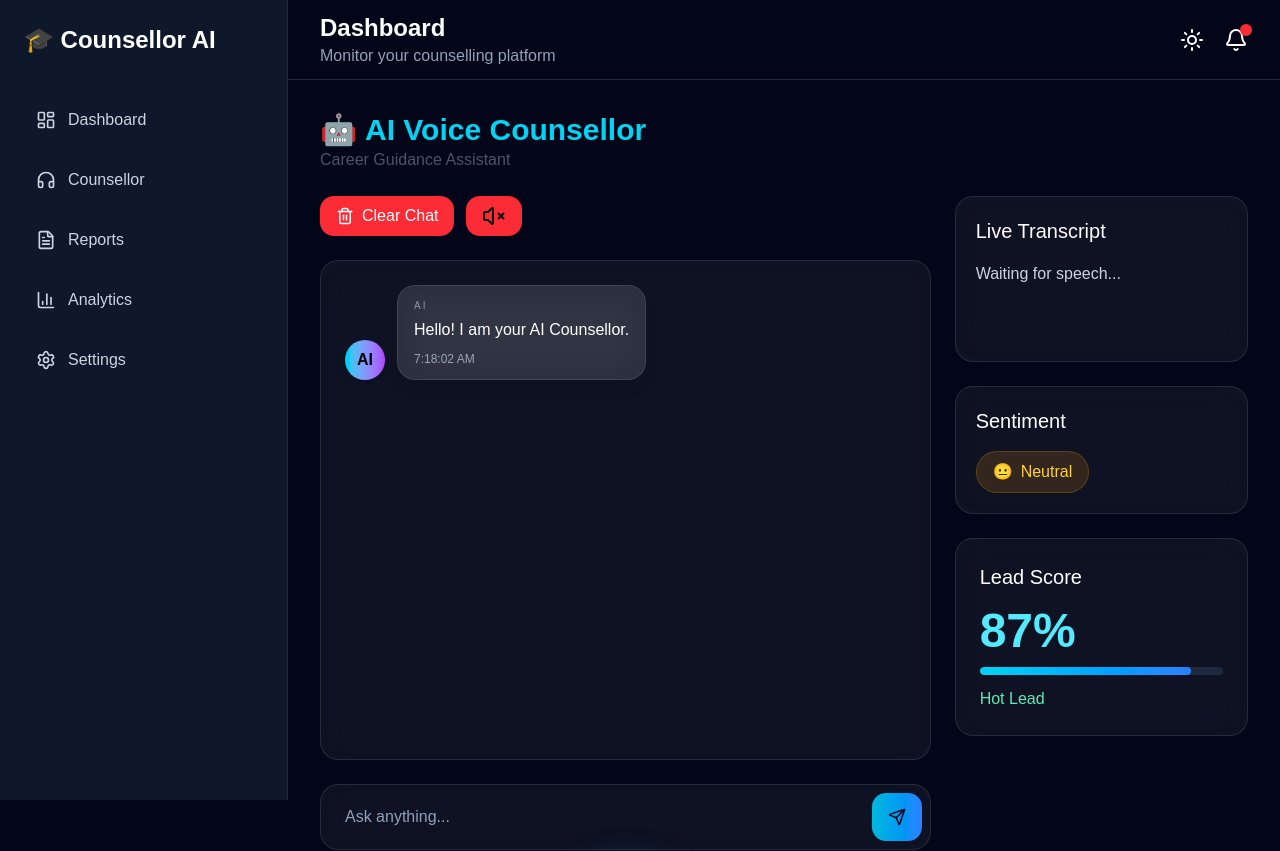
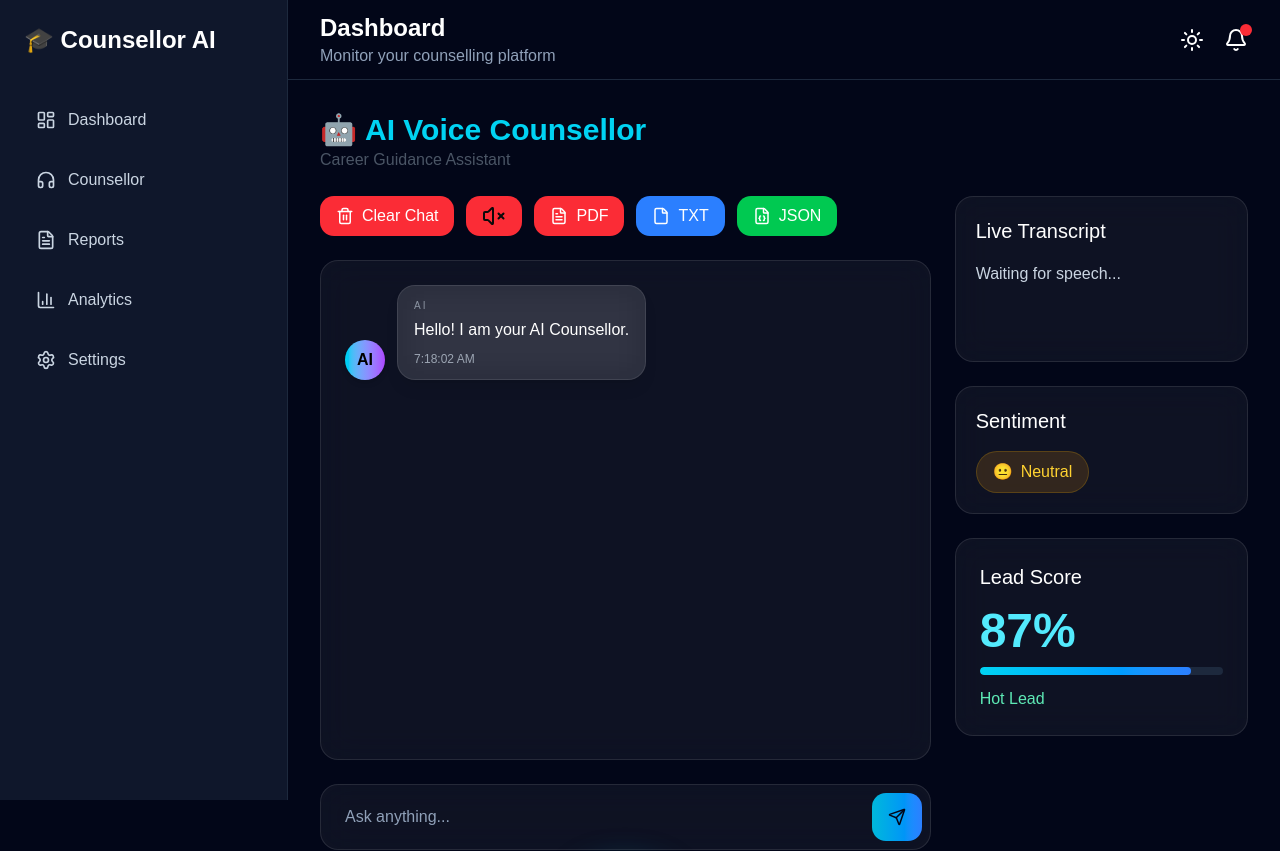
Before and after one commit to SaniaValiyani/AI-Voice-Counsellor, a React (Vite) app in the folder frontend/: page /counsellor in a window 1280 px wide. Shown: the top 851 px of the page. Built offline with nearby package versions, Linux system fonts and the light colour scheme.

Commit message:
export conversations

```diff
--- /dev/null
+++ b/frontend/src/components/counsellor/ExportButtons.tsx
@@ -0,0 +1,73 @@
+import {
+  FileText,
+  FileJson,
+  File
+} from "lucide-react";
+
+import {
+  exportAsPDF,
+  exportAsTXT,
+  exportAsJSON,
+} from "../../services/exportService";
+
+import { useCounsellorStore }
+from "../../store/counsellorStore";
+
+export default function ExportButtons() {
+  const { messages } =
+    useCounsellorStore();
+
+  return (
+    <div className="flex gap-3 flex-wrap">
+
+      <button
+        onClick={() =>
+          exportAsPDF(messages)
+        }
+        className="
+        px-4 py-2
+        rounded-xl
+        bg-red-500
+        text-white
+        flex items-center gap-2
+        "
+      >
+        <FileText size={18}/>
+        PDF
+      </button>
+
+      <button
+        onClick={() =>
+          exportAsTXT(messages)
+        }
+        className="
+        px-4 py-2
+        rounded-xl
+        bg-blue-500
+        text-white
+        flex items-center gap-2
+        "
+      >
+        <File size={18}/>
+        TXT
+      </button>
+
+      <button
+        onClick={() =>
+          exportAsJSON(messages)
+        }
+        className="
+        px-4 py-2
+        rounded-xl
+        bg-green-500
+        text-white
+        flex items-center gap-2
+        "
+      >
+        <FileJson size={18}/>
+        JSON
+      </button>
+
+    </div>
+  );
+}
--- a/frontend/src/pages/CounsellorPage.tsx
+++ b/frontend/src/pages/CounsellorPage.tsx
@@ -10,6 +10,7 @@ import TypingIndicator from "../components/counsellor/TypingIndicator";
 import ClearChatButton from "../components/counsellor/ClearChatButton";
 import ChatInput from "../components/counsellor/ChatInput";
 import MuteButton from "../components/counsellor/MuteButton";
+import ExportButtons from "../components/counsellor/ExportButtons";
 
 export default function CounsellorPage() {
   return (
@@ -39,9 +40,10 @@ export default function CounsellorPage() {
         <div className="grid lg:grid-cols-3 gap-6">
           {/* Left Side */}
           <div className="lg:col-span-2 space-y-6">
-            <div className="flex gap-3">
+            <div className="flex gap-3 flex-wrap">
               <ClearChatButton />
               <MuteButton />
+              <ExportButtons />
             </div>
 
             <ChatWindow />
--- /dev/null
+++ b/frontend/src/services/exportService.ts
@@ -0,0 +1,122 @@
+import jsPDF from "jspdf";
+
+export function exportAsPDF(
+  messages: any[]
+) {
+  const doc = new jsPDF();
+
+  doc.setFontSize(18);
+
+  doc.text(
+  "AI Voice Counsellor Report",
+  20,
+  20
+  );
+
+  doc.setFontSize(10);
+
+  doc.text(
+  `Generated: ${new Date().toLocaleString()}`,
+  20,
+  30
+  );
+
+  let y = 40;
+
+  messages.forEach((msg) => {
+    const text =
+    `[${msg.timestamp}]
+
+    ${msg.sender.toUpperCase()}
+
+    ${msg.message}`;
+
+    const lines =
+      doc.splitTextToSize(
+        text,
+        170
+      );
+
+    doc.text(lines, 20, y);
+
+    y += lines.length * 8;
+
+    if (y > 270) {
+      doc.addPage();
+      y = 20;
+    }
+  });
+
+  doc.save(
+    "AI_Counsellor_Report.pdf"
+  );
+}
+
+export function exportAsTXT(
+  messages: any[]
+) {
+  const content =
+    messages
+      .map(
+        (msg) =>
+          `${msg.sender}: ${msg.message}`
+      )
+      .join("\n\n");
+
+  const blob =
+    new Blob(
+      [content],
+      {
+        type: "text/plain",
+      }
+    );
+
+  const url =
+    URL.createObjectURL(blob);
+
+  const a =
+    document.createElement("a");
+
+  a.href = url;
+
+  a.download =
+    "AI_Counsellor_Report.txt";
+
+  a.click();
+
+  URL.revokeObjectURL(url);
+}
+
+export function exportAsJSON(
+  messages: any[]
+) {
+  const blob =
+    new Blob(
+      [
+        JSON.stringify(
+          messages,
+          null,
+          2
+        ),
+      ],
+      {
+        type:
+          "application/json",
+      }
+    );
+
+  const url =
+    URL.createObjectURL(blob);
+
+  const a =
+    document.createElement("a");
+
+  a.href = url;
+
+  a.download =
+    "AI_Counsellor_Report.json";
+
+  a.click();
+
+  URL.revokeObjectURL(url);
+}
--- /dev/null
+++ b/package.json
@@ -0,0 +1,5 @@
+{
+  "dependencies": {
+    "jspdf": "^4.2.1"
+  }
+}
```
Also changed, not shown: 1 other file (tests, documents, lock files or other folders).
